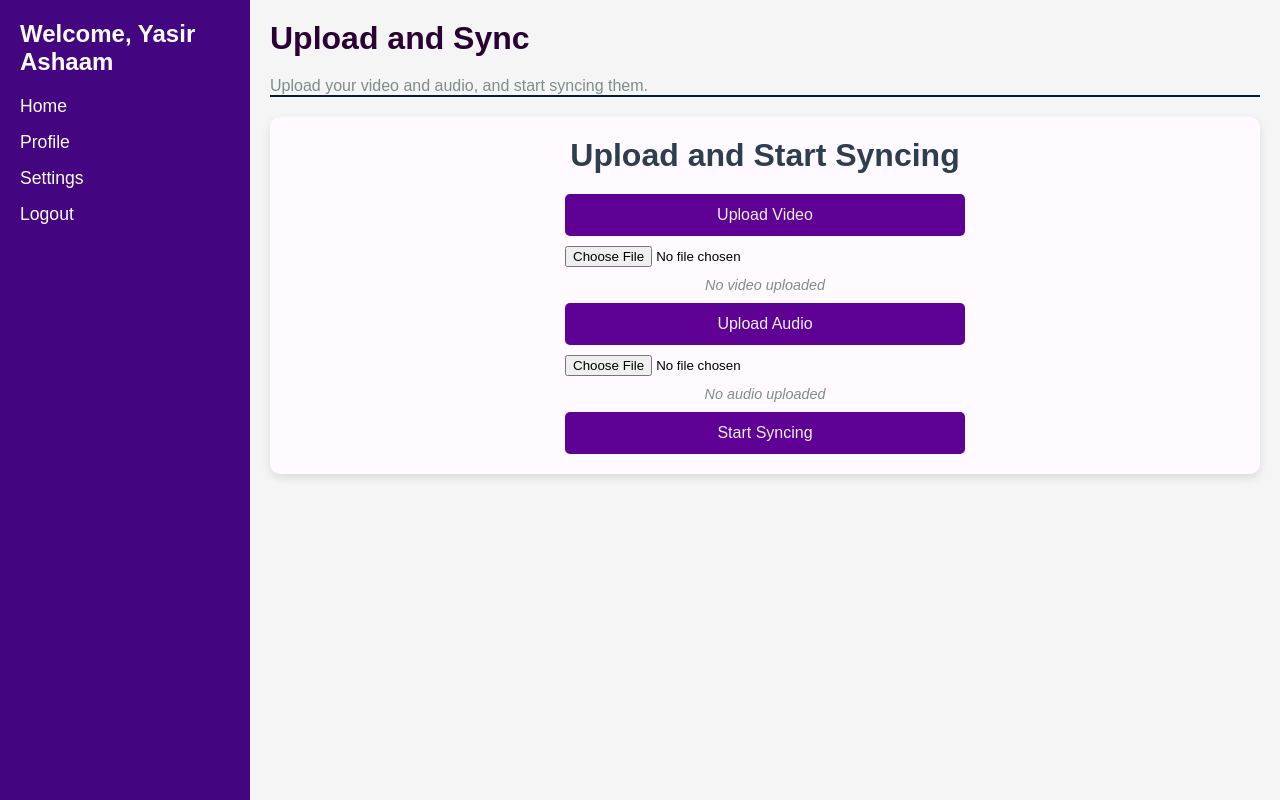
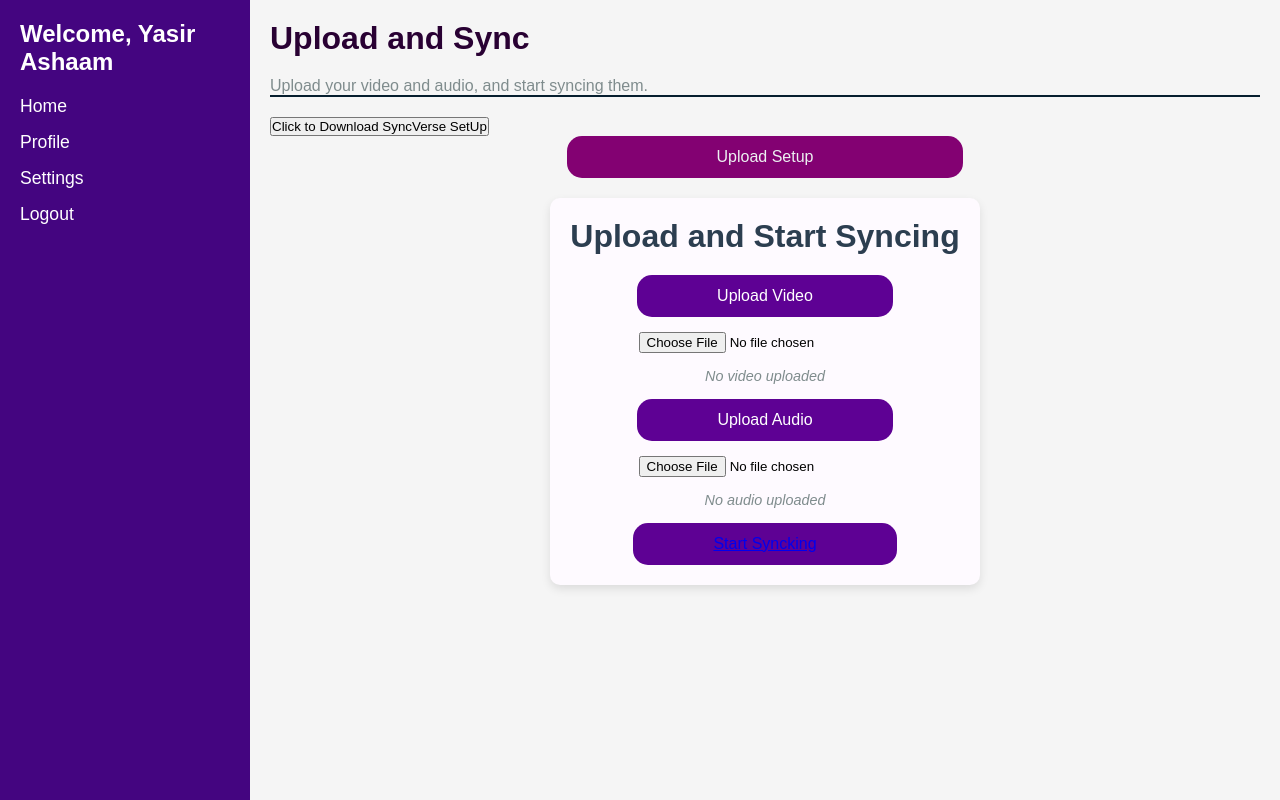
Before and after one commit to yasirashaam/testing, a Flask app: page /home in a window 1280 px wide. Run offline with Flask 3, Linux system fonts and the light colour scheme; a user stored in the database is signed in; some libraries are stand-ins or nearby versions.

Commit message:
added button to home.hmtl file

```diff
--- a/app.py
+++ b/app.py
@@ -58,6 +58,12 @@ def check():
                 return redirect(url_for('check', action='signup'))
 
     return render_template('check.html', action=action)
+
+@app.route('/display_video')
+def display_video():
+    # Assuming `video_path` is the path to the uploaded video
+    video_path = 'path/to/video.mp4'  # Adjust this based on your setup
+    return render_template('display_video.html', video_path=video_path)
 
 @app.route('/dashboard')
 def dashboard():
--- a/static/css/home.css
+++ b/static/css/home.css
@@ -30,21 +30,20 @@
   .upload-section {
     display: flex;
     flex-direction: column;
-    gap: 10px;
-    max-width: 400px;
-    margin: auto;
-}
+    align-items: center;
+    gap: 15px;
+  }
 
   /* Button Styles */
   .upload-btn, .sync-btn {
-    padding: 12px 20px;
+    padding: 12px 80px;
     font-size: 1em;
-    color: #ecf0f1;
+    color: #ffffff;
     background-color: #5e0194;
     border: none;
-    border-radius: 5px;
+    border-radius: 15px;
     cursor: pointer;
-    transition: background-color 0.3s ease, transform 0.3s ease;
+    transition: background-color 0.3s ease, transform 0.1s ease;
   }
 
   /* Hover Effect: Lightens the color on hover */
@@ -64,3 +63,31 @@
     color: #7f8c8d;
     font-style: italic;
   }
+
+  /* Top button container */
+.top-button-container {
+  text-align: center;
+  margin-bottom: 20px;
+}
+
+/* Upload Setup Button Styles */
+.upload-setup-btn {
+  padding: 12px 150px;
+  font-size: 1em;
+  color: #ecf0f1;
+  background-color: #830172;
+  border: none;
+  border-radius: 15px;
+  cursor: pointer;
+  transition: background-color 0.3s ease, transform 0.1s ease;
+  text-decoration: none;
+}
+
+.upload-setup-btn:hover {
+  background-color: #046640;
+}
+
+.upload-setup-btn:active {
+  background-color: #700258;
+  transform: scale(0.97);
+}
--- a/templates/home.html
+++ b/templates/home.html
@@ -16,6 +16,26 @@
         <h1>Upload and Sync</h1>
         <p>Upload your video and audio, and start syncing them.</p>
       </header>
+      <!-- Button to download SyncVerse setup file, centered on the page -->
+      <form action="{{ url_for('home') }}" method="POST" id="download-form">
+        <!-- Hidden input to identify the form -->
+        <input type="hidden" name="form_id" value="download_form">
+        <div class="button-container">
+          <button type="submit" class="open-modal-btn">Click to Download SyncVerse SetUp</button>
+        </div>
+      </form>
+
+    {% if message %}
+      <div>{{ message }}</div>
+    {% endif %}
+
+        <!-- Upload Setup Button -->
+  <div class="top-button-container">
+    <button class="upload-setup-btn"> Upload Setup</button>
+  </div>
+
+    <form action="{{ url_for('sync') }}" method="POST" enctype="multipart/form-data">
+      <div class="upload-section">
 
       <div class="home-container">
         <h1>Upload and Start Syncing</h1>
@@ -33,7 +53,7 @@
             <span id="audio-label" class="file-name">No audio uploaded</span>
 
             <!-- Start Syncing Button -->
-            <button type="submit" class="sync-btn">Start Syncing</button>
+            <button type="submit" class="sync-btn"><a href="{{ url_for('display_video') }}">Start Syncking</a></button>
           </div>
         </form>
       </div>
```
Also changed, not shown: templates/display_video.html (added, +25 -0 lines).
